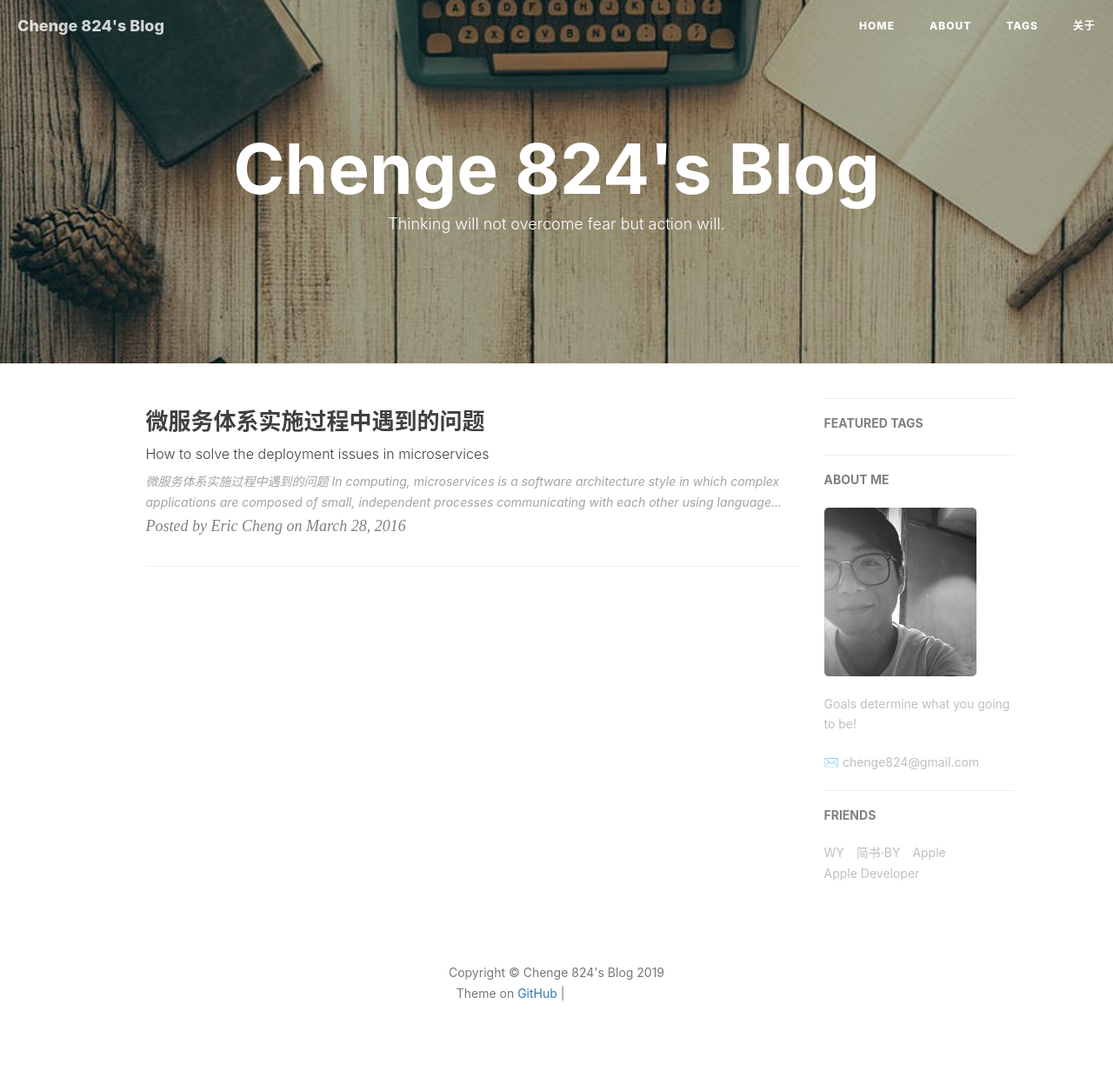
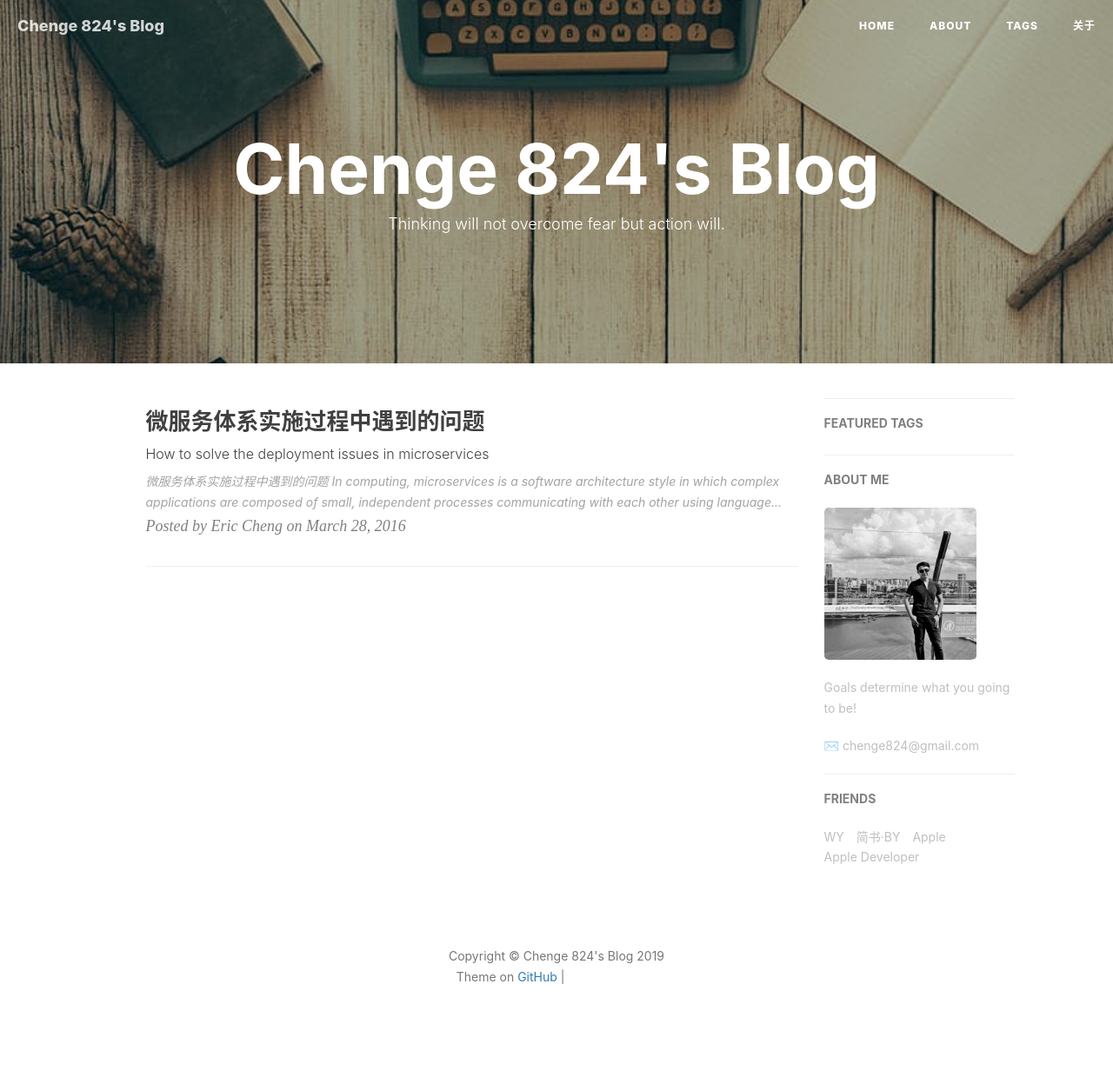
Before and after one commit to zhengzhihust/eric.github.io, a Jekyll site: the page built from index.html, in a window 1280 px wide. Shown: the whole page at 87% size. Built offline with Jekyll 4.4.1, drawn with Linux system fonts in a browser that asks for light colours; nearby versions of some CDN libraries; the list of posts is cut into pages by our own code; comment, search, counter and statistics services are not loaded; grey boxes are pictures that could not be loaded.

Commit message:
change files

```diff
--- a/_config.yml
+++ b/_config.yml
@@ -12,7 +12,7 @@
 # Sidebar settings
 sidebar: true                           # whether or not using Sidebar.
 sidebar-about-description: "Goals determine what you going to be!"
-sidebar-avatar: /img/about-BY-gentle.jpg      # use absolute URL, seeing it's used in both `/` and `/about/`
+sidebar-avatar: /img/bio-eric.jpeg      # use absolute URL, seeing it's used in both `/` and `/about/`
 
 
 
```
Also changed, not shown: img/about-BY-gentle.jpg (deleted), img/bio-eric.jpeg (added).
